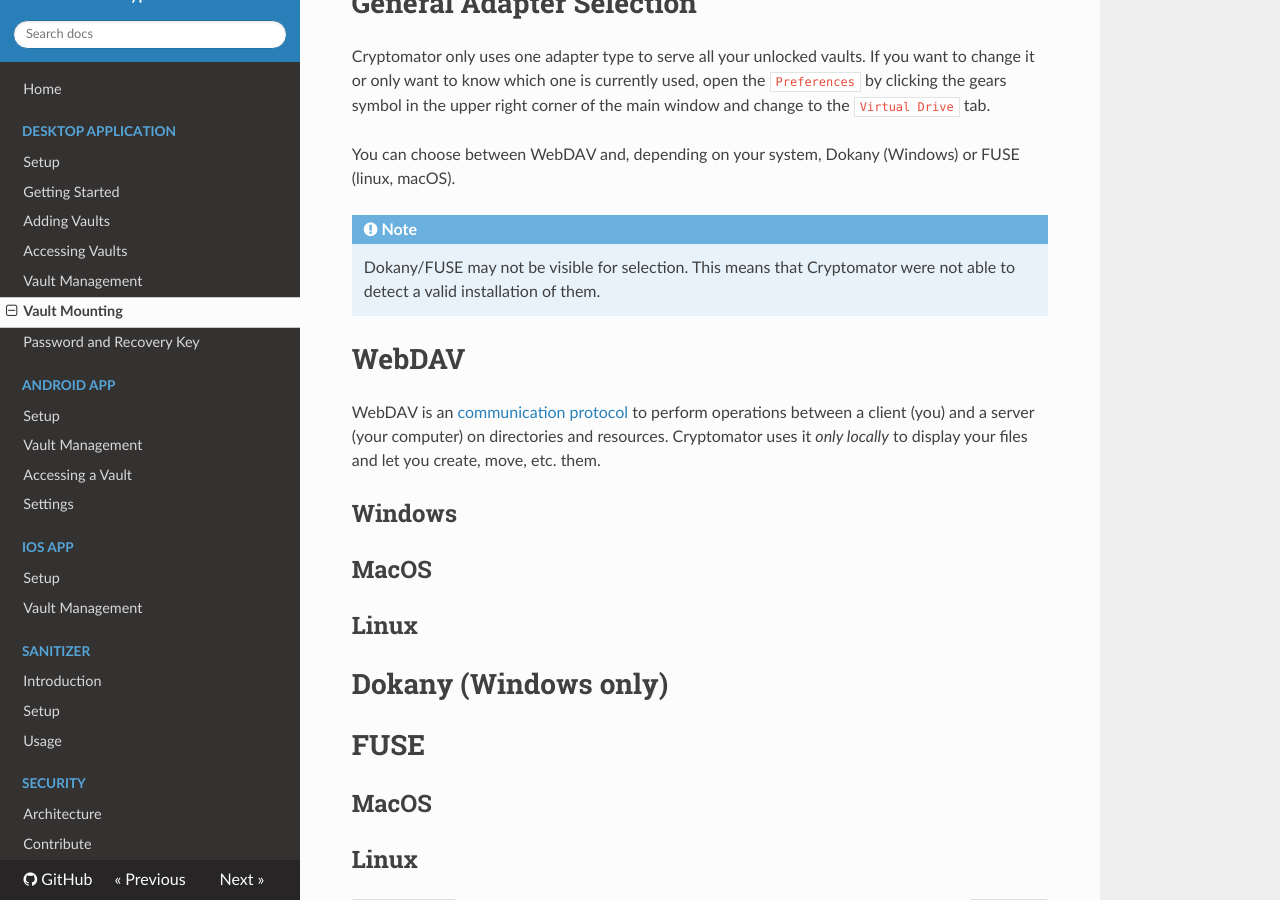
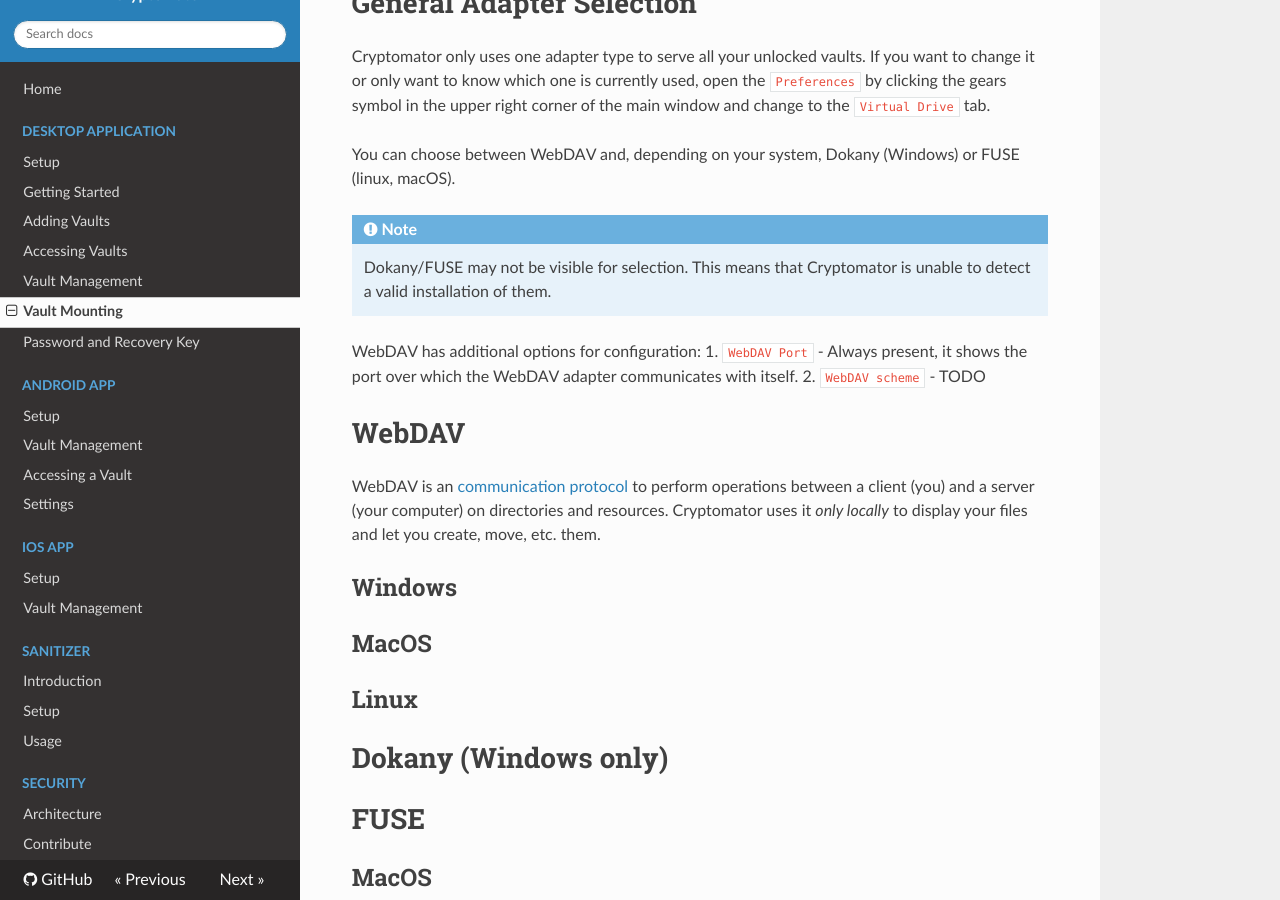
Before and after one commit to cryptomator/docs, an MkDocs documentation site: the page built from docs/desktop/vault-mounting.md, in a window 1280 px wide and 900 px high, scrolled down 355 px. Built offline with MkDocs 1.6.1, drawn with Linux system fonts in a browser that asks for light colours; nearby versions of some CDN libraries.

Commit message:
added explanation for webdav settings

```diff
--- a/docs/desktop/vault-mounting.md
+++ b/docs/desktop/vault-mounting.md
@@ -18,10 +18,14 @@
 
 You can choose between WebDAV and, depending on your system, Dokany (Windows) or FUSE (linux, macOS).
 
-[//]: # (TODO webDav settings port selection)
+!!! note
+    Dokany/FUSE may not be visible for selection.
+    This means that Cryptomator is unable to detect a valid installation of them.
 
-!!! note
-    Dokany/FUSE may not be visible for selection. This means that Cryptomator were not able to detect a valid installation of them.
+WebDAV has additional options for configuration:
+1. `WebDAV Port` - Always present, it shows the port over which the WebDAV adapter communicates with itself.
+2. `WebDAV scheme` - TODO
+
 
 # WebDAV
 WebDAV is an [communication protocol](https://en.wikipedia.org/wiki/WebDAV) to perform operations between a client (you) and a server (your computer) on directories and resources.
```
